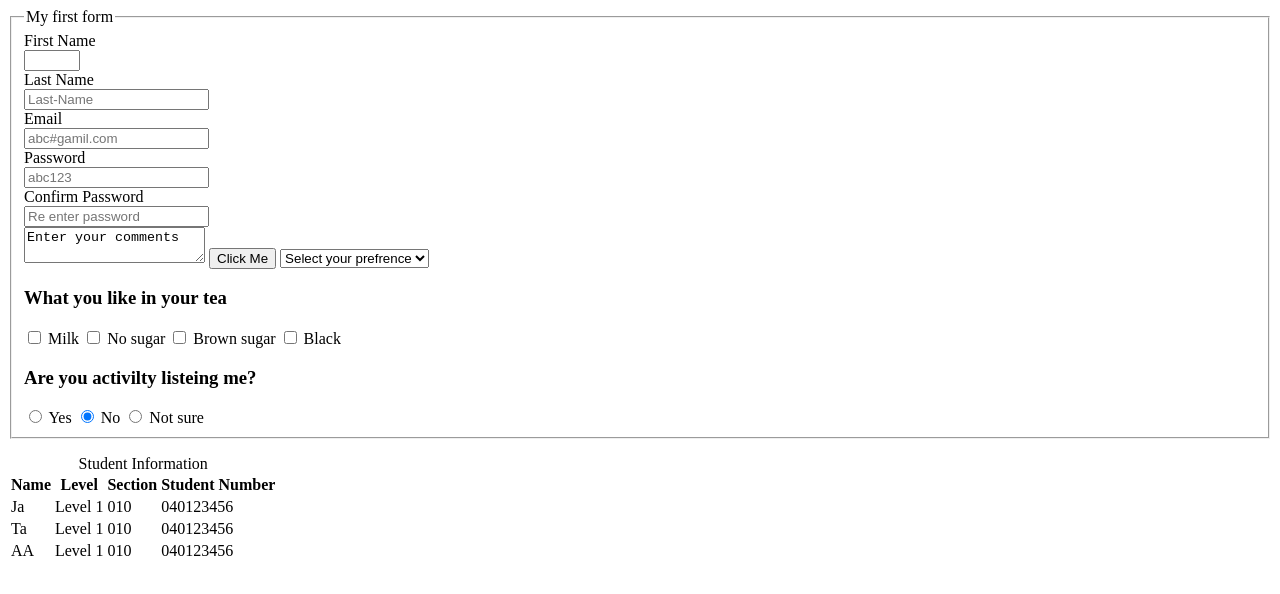
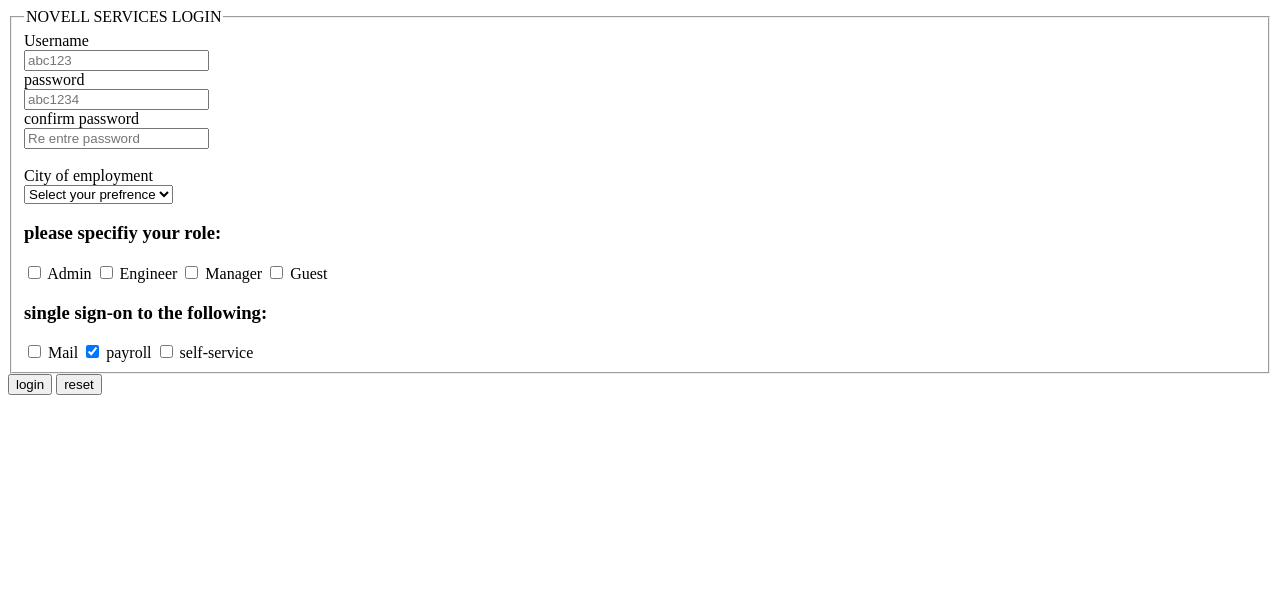
Before and after one commit to Navjotkaur02/html-assignment, a plain HTML site: page Untitled-1.html in a window 1280 px wide. Drawn offline with Linux system fonts and the light colour scheme.

Commit message:
first commit

```diff
--- a/Untitled-1.html
+++ b/Untitled-1.html
@@ -1,83 +1,83 @@
+<!DOCTYPE html>
+<html lang="en">
+<head>
+  <meta charset="UTF-8">
+  <meta http-equiv="X-UA-Compatible" content="IE=edge">
+  <meta name="viewport" content="width=device-width, initial-scale=1.0">
+  <title>Document</title>
+</head>
+<body>
+
 <form>
   <fieldset>
 
-  <legend>My first form</legend>
+  <legend>NOVELL SERVICES LOGIN</legend>
 
-  <label>First Name</label><br>
-  <input type="number"  min="2" max="10"><br>
+  <label>Username</label><br>
+  <input type="text" placeholder="abc123"><br>
 
-  <label>Last Name</label><br>
-  <input type="text" placeholder="Last-Name"><br>
+  <label>password</label><br>
+  <input type="password" placeholder="abc1234"><br>
 
 
-  <label>Email</label><br>
-  <input type="email" placeholder="abc#gamil.com"><br>
+  <label>confirm password</label><br>
+  <input type="password" placeholder="Re entre password"><br>
 
-  <html lang="en">
-  <head>
+  <br> <htmllang="en">
+    <head>
+
+
       <meta charset="UTF-8">
       <meta http-equiv="X-UA-Compatible" content="IE=edge">
       <meta name="viewport" content="width=device-width, initial-scale=1.0">
       <title>Document</title>
-  </head>
-  <body>
-  <label>Password</label><br>
-  <input type="password" placeholder="abc123"><br>
-
-  <label>Confirm Password</label><br>
-  <input type="password" placeholder="Re enter password" ><br>
 
 
-  <textarea>Enter your comments</textarea>
-  <button>Click Me</button>
+  </head>
+</body>
+  <label>City of employment</label><br>
+
+
 
   <select> <!--Drop down-->
       <option value="mars">Select your prefrence</option>
-      <option value="morning">Morning</option>
-      <option value="earth">Evening</option>
-      <option value="venus">Afternoon</option>
+      <option value="morning">brampton</option>
+      <option value="earth">Mississauaga</option>
+      <option value="venus">Etobicoke</option>
     </select>
   <!--Checlk box -->
-    <h3>What you like in your tea</h3>
+    <h3>please specifiy your role:</h3>
 
 
       <input type="checkbox"  name="pop">
-      <label>Milk</label>
+      <label>Admin</label>
 
 
       <input type="checkbox"  name="classic">
-      <label>No sugar</label>
+      <label>Engineer</label>
 
 
       <input type="checkbox"  name="prog" >
-      <label>Brown sugar</label>
+      <label>Manager</label>
 
 
       <input type="checkbox"  name="prog" >
-      <label>Black</label>
-
-
-
-  <!--Radio buttons -->
-      <h3>Are you activilty listeing me?</h3>
-
-
-        <input type="radio" name="musictime" value="0-1">
-        <label>Yes</label>
-
-        <input type="radio" name="musictime" value="2-3" checked>
-        <label>No</label>
-
-        <input type="radio"  name="musictime" value="4-5">
-        <label>Not sure</label>
+      <label>Guest</label>
 
 
 
 
+      <h3>single sign-on to the following:</h3>
 
 
+        <input type="checkbox">
+        <label>Mail</label>
 
+        <input type="checkbox" checked>
+        <label>payroll</label>
 
+        <input type="checkbox" >
+        <label>self-service</label>
 
 
 
@@ -86,52 +86,9 @@
   </fieldset>
   <!DOCTYPE html>
 
-
-
-
-
-
-
-
-
-
-   </form>
-
-
-
-
-
-
-   <table>
-      <caption>Student Information</caption>
-      <thead>
-        <tr>
-          <th>Name</th>
-          <th>Level</th>
-          <th>Section</th>
-          <th>Student Number</th>
-        </tr>
-      </thead>
-      <tr>
-          <td>Ja</td>
-          <td>Level 1</td>
-          <td>010</td>
-          <td>040123456</td>
-        </tr>
-
-        <tr>
-          <td>Ta</td>
-          <td>Level 1</td>
-          <td>010</td>
-          <td>040123456</td>
-        </tr>
-        <tr>
-          <td>AA</td>
-          <td>Level 1</td>
-          <td>010</td>
-          <td>040123456</td>
-        </tr>
-    </table>
+</form>
+<button>login</button>
+<button> reset</button>
 
   </body>
   </html>
```
Also changed, not shown: classwork week4.html (added, +94 -0 lines), button001.jpg (added), digital graphics.jpg (added), edited landscape01.jpg (added), jatin pic1.jpg (added), pic 1.jpg (added), pic 2.jpg (added), 8 other files.
